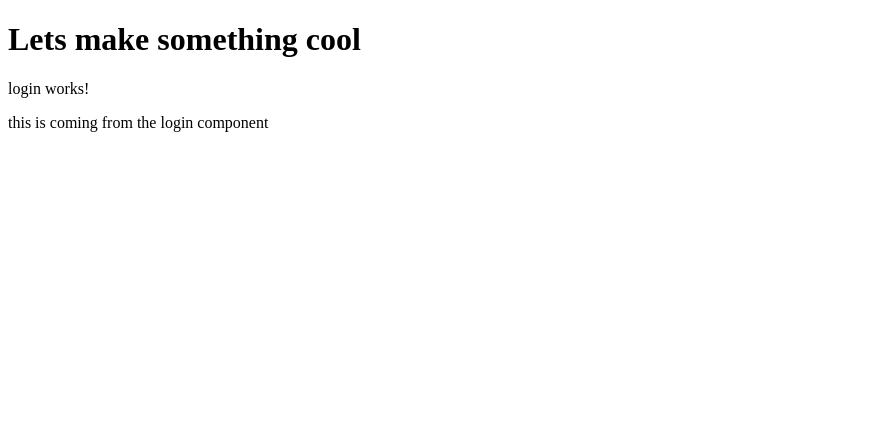
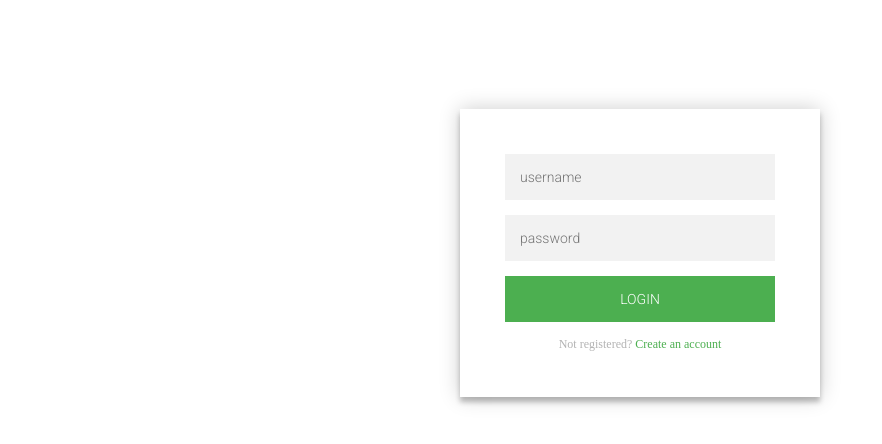
Before and after one commit to ravinandantullu/starjamba, an Angular app: page / in a window 1280 px wide. Shown: the top 444 px of the page, without its empty margins (0-882 px from the left). Built offline with nearby package versions, Linux system fonts and the light colour scheme.

Commit message:
Login page.

```diff
--- a/src/app/app.component.html
+++ b/src/app/app.component.html
@@ -1,4 +1 @@
-<h1>
-  {{title}}
-</h1>
 <app-login></app-login>
--- a/src/app/login/login.component.css
+++ b/src/app/login/login.component.css
@@ -0,0 +1,118 @@
+@import url(https://fonts.googleapis.com/css?family=Roboto:300);
+.login-page {
+    width: 360px;
+    padding: 8% 0 0;
+    margin: auto;
+}
+
+.form {
+    position: relative;
+    z-index: 1;
+    background: #FFFFFF;
+    max-width: 360px;
+    margin: 0 auto 100px;
+    padding: 45px;
+    text-align: center;
+    box-shadow: 0 0 20px 0 rgba(0, 0, 0, 0.2), 0 5px 5px 0 rgba(0, 0, 0, 0.24);
+}
+
+.form input {
+    font-family: "Roboto", sans-serif;
+    outline: 0;
+    background: #f2f2f2;
+    width: 100%;
+    border: 0;
+    margin: 0 0 15px;
+    padding: 15px;
+    box-sizing: border-box;
+    font-size: 14px;
+}
+
+.form button {
+    font-family: "Roboto", sans-serif;
+    text-transform: uppercase;
+    outline: 0;
+    background: #4CAF50;
+    width: 100%;
+    border: 0;
+    padding: 15px;
+    color: #FFFFFF;
+    font-size: 14px;
+    -webkit-transition: all 0.3 ease;
+    transition: all 0.3 ease;
+    cursor: pointer;
+}
+
+.form button:hover,
+.form button:active,
+.form button:focus {
+    background: #43A047;
+}
+
+.form .message {
+    margin: 15px 0 0;
+    color: #b3b3b3;
+    font-size: 12px;
+}
+
+.form .message a {
+    color: #4CAF50;
+    text-decoration: none;
+}
+
+.form .register-form {
+    display: none;
+}
+
+.container {
+    position: relative;
+    z-index: 1;
+    max-width: 300px;
+    margin: 0 auto;
+}
+
+.container:before,
+.container:after {
+    content: "";
+    display: block;
+    clear: both;
+}
+
+.container .info {
+    margin: 50px auto;
+    text-align: center;
+}
+
+.container .info h1 {
+    margin: 0 0 15px;
+    padding: 0;
+    font-size: 36px;
+    font-weight: 300;
+    color: #1a1a1a;
+}
+
+.container .info span {
+    color: #4d4d4d;
+    font-size: 12px;
+}
+
+.container .info span a {
+    color: #000000;
+    text-decoration: none;
+}
+
+.container .info span .fa {
+    color: #EF3B3A;
+}
+
+body {
+    background: #76b852;
+    /* fallback for old browsers */
+    background: -webkit-linear-gradient(right, #76b852, #8DC26F);
+    background: -moz-linear-gradient(right, #76b852, #8DC26F);
+    background: -o-linear-gradient(right, #76b852, #8DC26F);
+    background: linear-gradient(to left, #76b852, #8DC26F);
+    font-family: "Roboto", sans-serif;
+    -webkit-font-smoothing: antialiased;
+    -moz-osx-font-smoothing: grayscale;
+}
--- a/src/app/login/login.component.html
+++ b/src/app/login/login.component.html
@@ -1,4 +1,17 @@
-<p>
-  login works!
-</p>
-{{ title }}
+<div class="login-page">
+    <div class="form">
+        <form class="register-form">
+            <input type="text" placeholder="name" />
+            <input type="password" placeholder="password" />
+            <input type="text" placeholder="email address" />
+            <button>create</button>
+            <p class="message">Already registered? <a href="#">Sign In</a></p>
+        </form>
+        <form class="login-form">
+            <input type="text" placeholder="username" />
+            <input type="password" placeholder="password" />
+            <button>login</button>
+            <p class="message">Not registered? <a href="#">Create an account</a></p>
+        </form>
+    </div>
+</div>
--- a/src/app/login/login.component.ts
+++ b/src/app/login/login.component.ts
@@ -11,10 +11,13 @@
   constructor() {
     this.title ="this is coming from the login component";
   }
+  public username: any;
+  public password: any;
 
   ngOnInit() {
   }
 
 
 
+
 }
```
